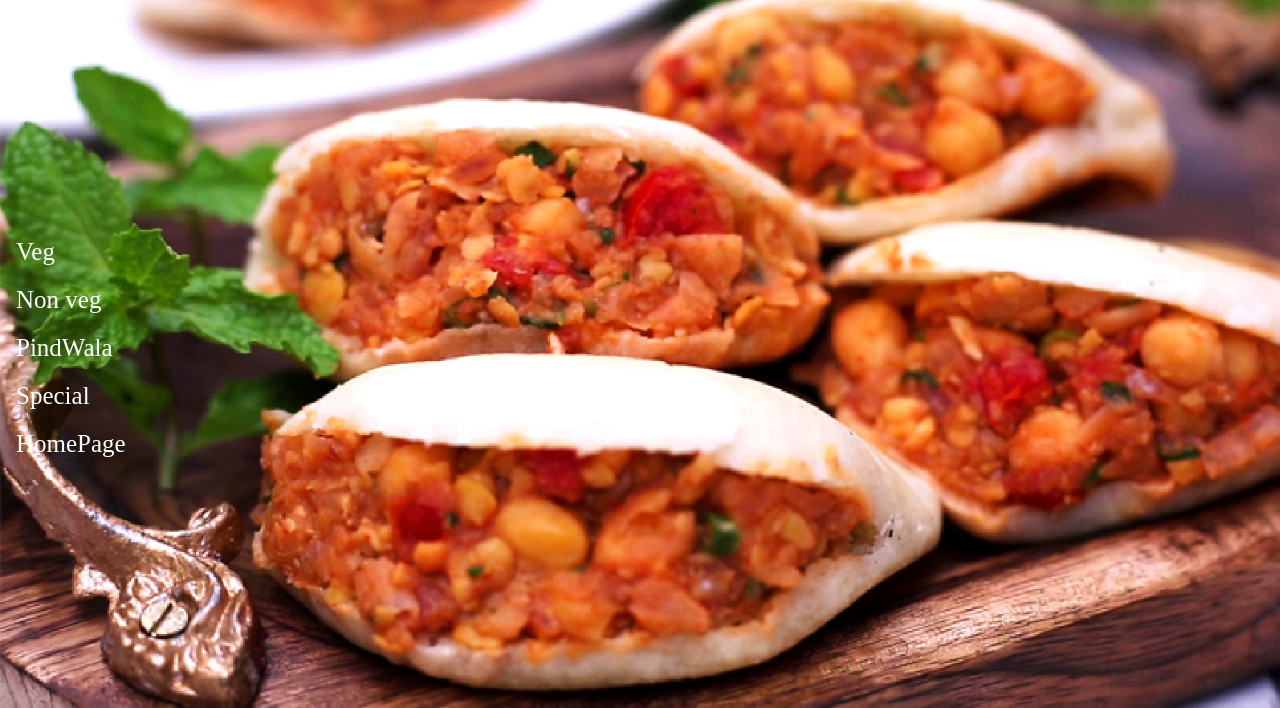
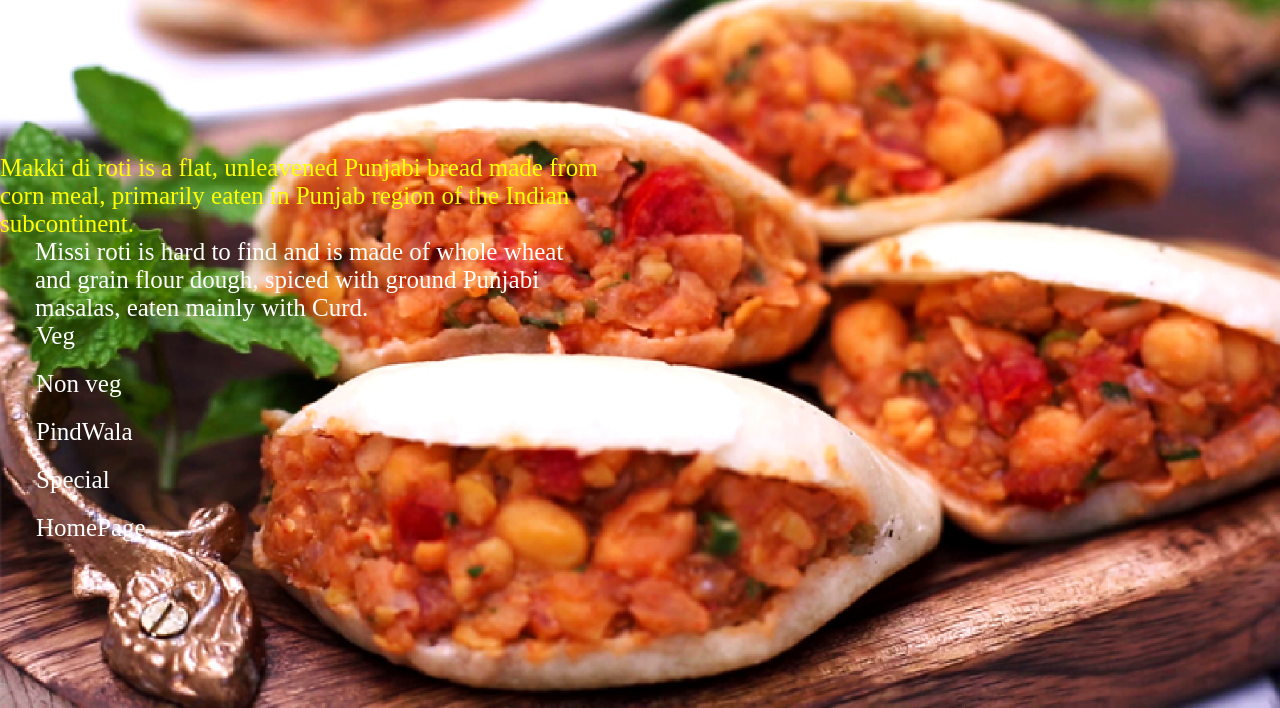
Before and after one commit to gurpreetsingh007/gurpreetsingh007.github.io, a plain HTML site: page Pindwala.html in a window 1280 px wide. Shown: the part 92-800 px from the top of the page. Drawn offline with Linux system fonts and the light colour scheme.

Commit message:
Added more features

```diff
--- a/Pindwala.html
+++ b/Pindwala.html
@@ -12,19 +12,30 @@
 </div>
 <body>
   <div class="leftnav">
+    <div class="makkiroti">
+      Makki di roti is a flat, unleavened Punjabi bread made from corn meal, primarily
+       eaten in Punjab region of the Indian subcontinent.
+    </div>
+    <div class="missiroti">
+      Missi roti is hard to find and is made of whole wheat and grain flour dough,
+      spiced with ground Punjabi masalas, eaten mainly with Curd.
+    </div>
     <div class="item1">
     <a href="veg.html">Veg</a>
     </div>
-    <div class="item1">
+    <div class="item2">
     <a href="non-veg.html">Non veg</a>
     </div>
-    <div class="item1">
-    <a href="Pindwala.html">PindWala</a>
+    <div class="item3">
+    <a href="Pindwala.html">PindWala
+      <span class="dropright1">-->Makki Roti - </span>
+      <span class="dropright1"> Missi Roti</span>
+    </a>
     </div>
-    <div class="item1">
+    <div class="item4">
       <a href="special.html">Special</a>
     </div>
-    <div class="item1">
+    <div class="item5">
       <a href="index.html">HomePage</a>
     </div>
   </div>
--- a/assets/css/main.css
+++ b/assets/css/main.css
@@ -7,7 +7,7 @@ html, body{
 }
 .leftnav{
   height:100%;
-  width: 130px;
+  width: 200px;
   position: fixed;
   z-index: 1;
   top:50px;
@@ -25,14 +25,61 @@ html, body{
   font-size: 25px;
   color: white;
 }
-.leftnav a:hover{
+/* .leftnav a:hover{
   opacity: .5;
   transition-duration: 1s;
   transition-delay: .1s;
-}
+} */
 .item{
   padding-bottom: 20px;
+  padding-left: 20px;
 }
+.item1{
+  padding-bottom: 20px;
+  padding-left: 20px;
+}
+.item2{
+  padding-bottom: 20px;
+  padding-left: 20px;
+}
+.item3{
+  padding-bottom: 20px;
+  padding-left: 20px;
+}
+.item4{
+  padding-bottom: 20px;
+  padding-left: 20px;
+}
+.item1:hover{
+  transition-duration: 1s;
+  transition-delay: .1s;
+  transform: scale(1.2);
+}
+.item2:hover{
+  transition-duration: 1s;
+  transition-delay: .1s;
+  transform: scale(1.2);
+}
+.item3:hover{
+  transition-duration: 1s;
+  transition-delay: .1s;
+  transform: scale(1.2);
+}
+.item4:hover{
+  transition-duration: 1s;
+  transition-delay: .1s;
+  transform: scale(1.2);
+}
+.item5:hover{
+  transition-duration: 1s;
+  transition-delay: .1s;
+  transform: scale(1.2);
+}
+
+
+
+
+
 /* .dropright {
   position: relative;
   display: inline-block;
--- a/assets/css/nonveg.css
+++ b/assets/css/nonveg.css
@@ -7,7 +7,7 @@ html, body{
 }
 .leftnav{
   height:100%;
-  width: 130px;
+  width: 600px;
   position: fixed;
   z-index: 1;
   top:50px;
@@ -33,10 +33,28 @@ html, body{
 .item{
   padding-bottom: 20px;
 }
-.item:hover{
-  transform: rotate(20deg);
+.dropright1{
+  visibility: hidden;
+  color:black;
+}
+.item:hover .dropright1{
+  visibility: visible;
+
+  /* transform: rotate(20deg); */
 
 }
+.lambcurry{
+  visibility: visible;
+  font-size: 25px;
+  color: orange;
+  padding-left: 35px;
+}
+.butterchicken{
+  visibility: visible;
+  font-size: 25px;
+  color: grey;
+}
+
 /* .dropright {
   position: relative;
   display: inline-block;
--- a/assets/css/pindwala.css
+++ b/assets/css/pindwala.css
@@ -7,7 +7,7 @@ html, body{
 }
 .leftnav{
   height:100%;
-  width: 130px;
+  width: 600px;
   position: fixed;
   z-index: 1;
   top:50px;
@@ -25,19 +25,62 @@ html, body{
   font-size: 25px;
   color: white;
 }
-.leftnav a:hover{
+/* .leftnav a:hover{
   opacity: .5;
   transition-duration: 1s;
   transition-delay: .1s;
+} */
+.item1{
+  padding-bottom: 20px;
+  padding-left: 20px;
 }
-.item{
+.item2{
+  padding-left: 20px;
   padding-bottom: 20px;
 }
-.item1{
+.item1:hover{
+  transform: scale(1.1);
+}
+.item2:hover{
+  transform: scale(1.1);
+}
+.item3{
+  padding-left: 20px;
   padding-bottom: 20px;
 }
-.item1:hover {
-  transform: scale(1.2);
+.item4{
+  padding-left: 20px;
+  padding-bottom: 20px;
+}
+.item4:hover{
+  transform: scale(1.1);
+}
+.item5{
+  padding-left: 20px;
+  padding-bottom: 20px;
+}
+.item5:hover{
+  transform: scale(1.1);
+}
+.item3:hover .dropright1{
+  visibility: visible;
+  /* transform: scale(1.2); */
+}
+.dropright1{
+  visibility: hidden;
+  color: purple;
+  font-style: italic;
+}
+.makkiroti{
+  visibility: visible;
+  font-size: 25px;
+  color: yellow;
+}
+.missiroti{
+  visibility: visible;
+  font-size: 25px;
+  color: white;
+  padding-left: 35px;
 }
 /* .dropright {
   position: relative;
--- a/assets/css/special.css
+++ b/assets/css/special.css
@@ -7,7 +7,7 @@ html, body{
 }
 .leftnav{
   height:100%;
-  width: 130px;
+  width: 600px;
   position: fixed;
   z-index: 1;
   top:50px;
@@ -25,27 +25,44 @@ html, body{
   font-size: 25px;
   color: white;
 }
-.leftnav a:hover{
+/* .leftnav a:hover{
   opacity: .5;
   transition-duration: 1s;
   transition-delay: .1s;
-}
+} */
 .item1{
   padding-bottom: 20px;
+  padding-left: 20px;
+}
+.item1:hover{
+  transform: rotate(-2deg);
 }
 .item2{
+  padding-left: 20px;
   padding-bottom: 20px;
 }
+.item2:hover{
+  transform: rotate(-2deg);
+}
 .item3{
+  padding-left: 20px;
   padding-bottom: 20px;
 }
+.item3:hover{
+  transform: rotate(-2deg);
+}
 .item4{
+  padding-left: 20px;
   padding-bottom: 20px;
 }
 .item5{
+  padding-left: 20px;
   padding-bottom: 20px;
 }
-.item1:hover{
+.item5:hover{
+  transform: rotate(-2deg);
+}
+/* .item1:hover{
     background-color: grey;
 }
 .item2:hover{
@@ -59,7 +76,27 @@ html, body{
 }
 .item5:hover{
     background-color: grey;
+} */
+.dropright1{
+  color: black;
+  visibility: hidden;
 }
+.item4:hover .dropright1{
+  visibility: visible;
+}
+
+.Kheer{
+  visibility: visible;
+  font-size: 25px;
+  color: black;
+}
+.milkbadam{
+  visibility: visible;
+  font-size: 25px;
+  color: yellow;
+  padding-left: 35px;
+}
+
 
 
 
```
Also changed, not shown: assets/css/veg.css (+8 -1 lines), index.html (+6 -5 lines), non-veg.html (+11 -1 lines), special.html (+12 -1 lines), veg.html (+4 -4 lines).
